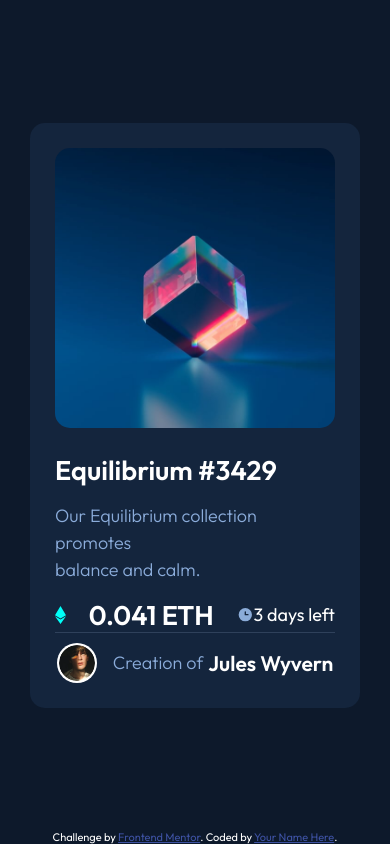
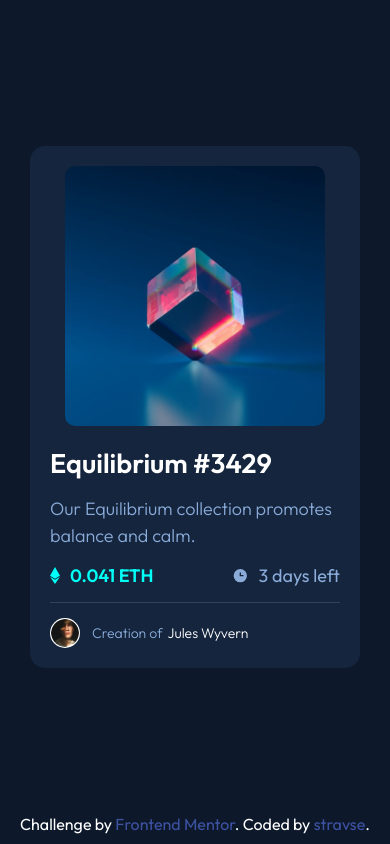
Before and after one commit to stravse/frontendMentor-NFT-preview-card, a plain HTML site: page index.html in a window 390 px wide. Drawn offline with Linux system fonts and the light colour scheme.

Commit message:
finished challenge

```diff
--- a/index.html
+++ b/index.html
@@ -16,11 +16,14 @@
   <main class="card-container dis-flex-row">
     <div class="card dis-flex-col">
 
-      <div class="card-image-container">
+      <div class="card-image-container dis-flex-row">
+
         <img class="nft-image" src="./images/image-equilibrium.jpg" alt="nft image">
+
         <div class="nft-image-hover-container dis-flex-col">
           <img class="nft-hover" src="./images/icon-view.svg" alt="filter">
         </div>
+
       </div>
 
       <div class="card-details-container dis-flex-col">
@@ -31,14 +34,20 @@
 
 
         <div class="price-date-container dis-flex-row">
-          <img src="./images/icon-ethereum.svg" alt="eth logo" class="eth-logo">
-          <h2>0.041 ETH</h2>
+          <div class="nft-price dis-flex-row">
+            <img src="./images/icon-ethereum.svg" alt="eth logo" class="eth-logo">
+            <h2>0.041 ETH</h2>
+          </div>
+
+
           <div class="date-container dis-flex-row">
-            <img src="./images/icon-clock.svg" alt="clock logo">
+            <img class="clock-logo" src="./images/icon-clock.svg" alt="clock logo">
             <p>3 days left</p>
           </div>
         </div>
+
         <div class="border-line"></div>
+
         <div class="author-container dis-flex-row">
           <img class="author-img" src="./images/image-avatar.png" alt="author pic">
           <p>Creation of </p>
@@ -56,7 +65,7 @@
   <footer>
     <div class="attribution">
       Challenge by <a href="https://www.frontendmentor.io?ref=challenge" target="_blank">Frontend Mentor</a>.
-      Coded by <a href="#">Your Name Here</a>.
+      Coded by <a href="https://github.com/stravse">stravse</a>.
     </div>
   </footer>
 
--- a/style/main.scss
+++ b/style/main.scss
@@ -1,7 +1,7 @@
 @import url('https://fonts.googleapis.com/css2?family=Outfit:wght@300;400;600&display=swap');
 
-.attribution { font-size: 11px; text-align: center; }
-.attribution a { color: hsl(228, 45%, 44%); }
+.attribution { font-size: 16px; text-align: center; margin-bottom: 10px; }
+.attribution a { color: hsl(228, 45%, 44%); text-decoration: none; }
 $Soft-blue: hsl(215, 51%, 70%);
 $Cyan: hsl(178, 100%, 50%);
 $Very-dark-blue-main-BG: hsl(217, 54%, 11%);
@@ -9,7 +9,7 @@ $Very-dark-blue-card-BG: hsl(216, 50%, 16%);
 $Very-darkb-lue-line: hsl(215, 32%, 27%);
 $White: hsl(0, 0%, 100%);
 $image-size: 320px;
-$min-image-size: 250px;
+$min-image-size: 260px;
 :root{
     font-size: 18px;
 }
@@ -57,32 +57,28 @@ body{
 }
 
 .card-image-container{
-    max-width: $image-size;
-    min-width: 265px;
+    width: $image-size;
     position: relative;
     margin: 25px 25px 0 25px;
 }
 .nft-image{
+    position: absolute;
     display: block;
     width: 100%;
-    border-radius: 15px;
+    border-radius: 10px;
+    z-index: auto;
 }
 .nft-image-hover-container{
-    position: absolute;
     top: 0;
     left: 0;
-    max-width: $image-size;
-    min-width: 265px;
-    max-height: $image-size;
-    min-height: 265px;
+    width: $image-size;
+    height: $image-size;
     cursor: pointer;
     background-color:  hsla(178, 100%, 50%, 0.6);
     opacity: 0;
-    border-radius: 15px;
+    border-radius: 10px;
+    z-index: 1;
     &:hover{
-        opacity: 1;
-    }
-    .nft-hover{
         opacity: 1;
     }
 }
@@ -95,9 +91,7 @@ body{
 .card-text{
     width: 100%;
     justify-items: left;
-    .eth-logo{
-        width: 20px;
-    }
+
     h1{
         font-size: 1.5rem;
         font-weight: 600;
@@ -118,6 +112,24 @@ body{
 .price-date-container{
     width: 100%;
     justify-content: space-between;
+    margin-bottom: 15px;
+    .eth-logo{
+        width: 10px;
+        margin-right: 10px;
+    }
+    h2{
+        font-size: 1rem;
+        color: $Cyan;
+    }
+    .date-container{
+        .clock-logo{
+            margin-right: 10px;
+        }
+        p{
+            font-size: 1rem;
+            color: $Soft-blue;
+        }
+    }
 
 }
 .border-line{
@@ -126,9 +138,17 @@ body{
     background-color: $Very-darkb-lue-line;
 }
 .author-container{
-    margin-top: 10px;
+    justify-content: flex-start;
+    margin-top: 15px;
     width: 100%;
     height: 100%;
+    .author-img{
+        width: 40px;
+        padding: 1px;
+        border-radius: 50%;
+        background-color: $White;
+        margin-right: 12px;
+    }
     p{
         font-size: 1rem;
         line-height: 1.5rem;
@@ -136,11 +156,40 @@ body{
         font-weight: 300;
         margin-right: 5px;
     }
+    h3{
+        font-size: 1rem;
+        font-weight: 300;
+        &:hover{
+            color: $Cyan;
+
+        }
+    }
 }
-.author-img{
-    width: 40px;
-    padding: 2px;
-    border-radius: 50%;
-    background-color: $White;
-    margin-right: 16px;
+
+
+@media (max-width: 400px) {
+    .card-image-container{
+        width: $min-image-size;
+        margin: 20px 20px 0 20px;
+    }
+    .nft-image-hover-container{
+        width: $min-image-size;
+        height: $min-image-size;
+
+    }
+    .card-details-container{
+        padding: 20px;
+    }
+    .author-container{
+        .author-img{
+            width: 30px;
+        }
+        p{
+            font-size: 14px;
+            margin-right: 5px;
+        }
+        h3{
+            font-size: 14px;
+        }
+    }
 }
```
Also changed, not shown: style/main.css, 1 other file.
